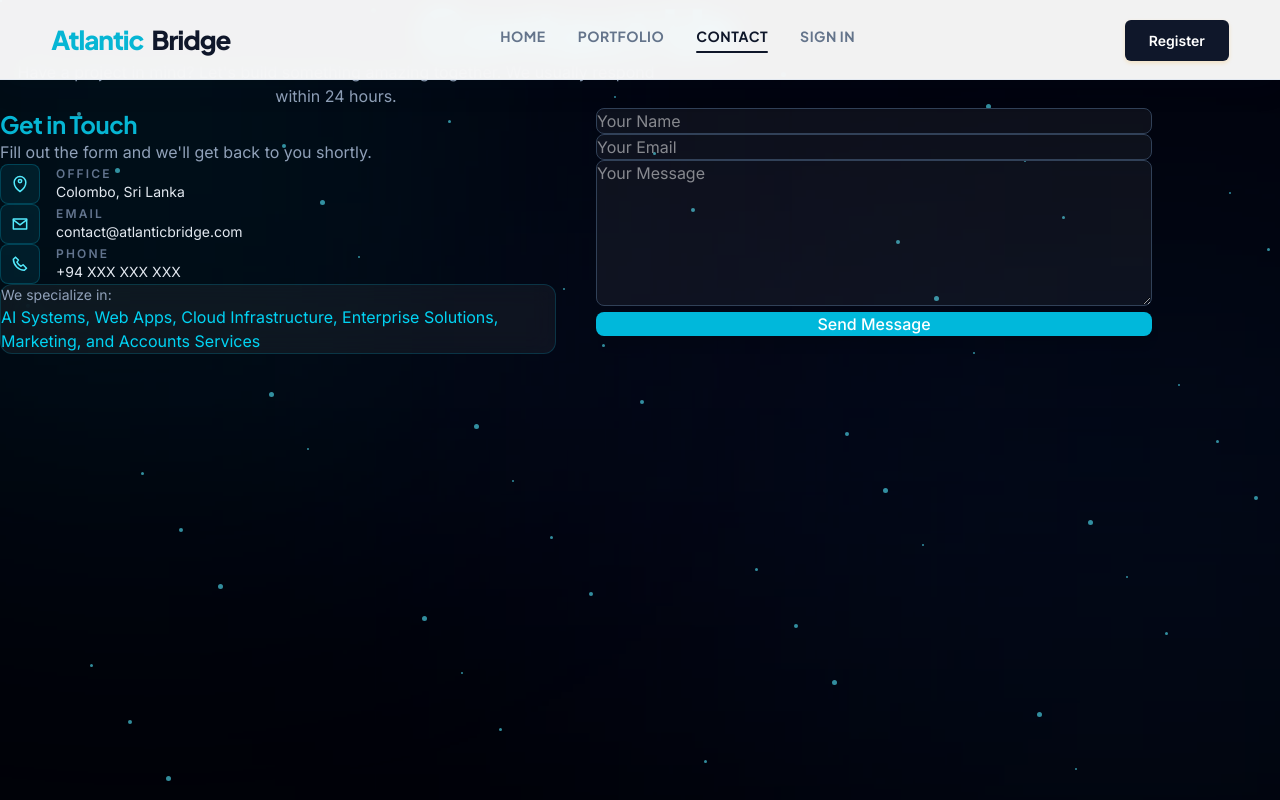
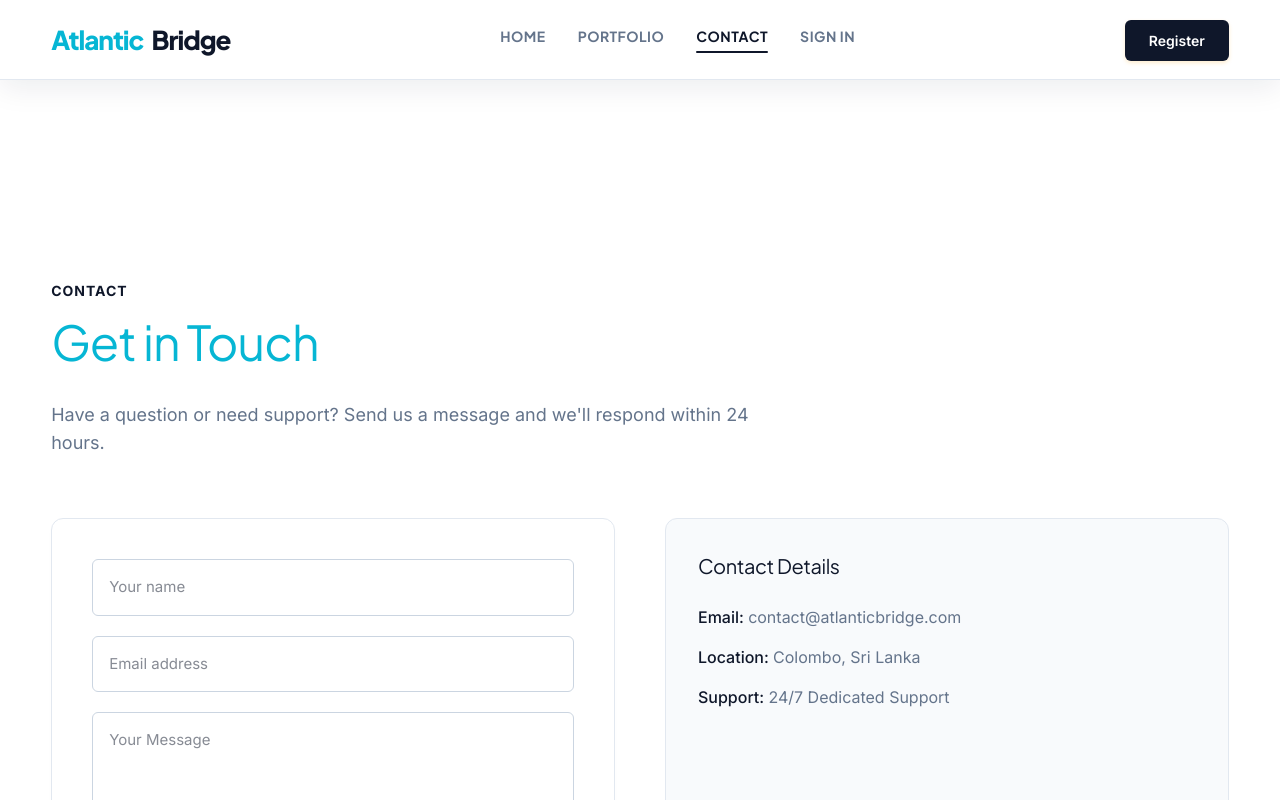
Before and after one commit to technologycenterLanka/TCL, a React (Vite) app: page /contact in a window 1280 px wide. Shown: the top 800 px of the page. Built offline with nearby package versions, Linux system fonts and the light colour scheme.

Commit message:
Refactor Contact page to match TC-Lanka design

```diff
--- a/src/pages/Contact.jsx
+++ b/src/pages/Contact.jsx
@@ -1,61 +1,6 @@
 import { useState } from "react";
 import { useSearchParams } from "react-router-dom";
-import { motion } from "framer-motion";
-import ParticlesBackground from "../components/background/ParticlesBackground";
-import ServicesBackground from "../components/background/ServicesBackground";
-
-const infoItems = [
-  {
-    label: "Office",
-    value: "Colombo, Sri Lanka",
-    icon: "location",
-  },
-  {
-    label: "Email",
-    value: "contact@atlanticbridge.com",
-    icon: "email",
-  },
-  {
-    label: "Phone",
-    value: "+94 XXX XXX XXX",
-    icon: "phone",
-  },
-];
-
-const ContactIcon = ({ type }) => {
-  const icons = {
-    location: (
-      <>
-        <path d="M12 21s7-4.6 7-11a7 7 0 1 0-14 0c0 6.4 7 11 7 11Z" />
-        <path d="M12 10.5a2 2 0 1 0 0-4 2 2 0 0 0 0 4Z" />
-      </>
-    ),
-    email: (
-      <>
-        <path d="M4 6h16v12H4z" />
-        <path d="m4 7 8 6 8-6" />
-      </>
-    ),
-    phone: (
-      <path d="M6.6 3.8 4 6.4c.4 7.1 6.1 12.8 13.2 13.2l2.6-2.6-4.1-4.1-2.5 1.8a11.6 11.6 0 0 1-4.9-4.9l1.8-2.5-3.5-3.5Z" />
-    ),
-  };
-
-  return (
-    <svg
-      aria-hidden="true"
-      viewBox="0 0 24 24"
-      className="h-5 w-5"
-      fill="none"
-      stroke="currentColor"
-      strokeWidth="1.8"
-      strokeLinecap="round"
-      strokeLinejoin="round"
-    >
-      {icons[type]}
-    </svg>
-  );
-};
+import SectionTitle from "../components/SectionTitle.jsx";
 
 const Contact = () => {
   const [searchParams] = useSearchParams();
@@ -118,134 +63,57 @@
   };
 
   return (
-    <section className="relative min-h-screen overflow-hidden bg-slate-950 text-white">
-      <ParticlesBackground />
-      <ServicesBackground />
-      <div className="absolute inset-0 bg-black/50" />
+    <main className="page">
+      <section className="container section contact">
+        <SectionTitle
+          eyebrow="CONTACT"
+          title={isQuoteRequest ? "Request a Quote" : "Get in Touch"}
+          text={isQuoteRequest ? "Tell us what your business needs and we will prepare a clear estimate." : "Have a question or need support? Send us a message and we'll respond within 24 hours."}
+        />
 
-      <div className="relative z-10 mx-auto max-w-6xl px-6 pb-20 pt-32">
-        <motion.div
-          initial={{ opacity: 0, y: 40 }}
-          animate={{ opacity: 1, y: 0 }}
-          className="mb-16 text-center"
-        >
-          <h1 className="text-4xl font-extrabold md:text-6xl">
-            {isQuoteRequest ? "Request a" : "Contact"}{" "}
-            <span className="text-cyan-400">
-              {isQuoteRequest ? "Quote" : "Us"}
-            </span>
-          </h1>
-
-          <p className="mx-auto mt-5 max-w-2xl text-slate-400">
-            {isQuoteRequest
-              ? "Tell us what your business needs and we will prepare a clear project estimate."
-              : "Have a project in mind? Let's build something amazing together. We usually respond within 24 hours."}
-          </p>
-        </motion.div>
-
-        <div className="grid gap-10 md:grid-cols-2">
-          <motion.div
-            initial={{ opacity: 0, x: -40 }}
-            whileInView={{ opacity: 1, x: 0 }}
-            viewport={{ once: true }}
-            className="space-y-6"
-          >
-            <div>
-              <h2 className="mb-2 text-2xl font-bold text-cyan-400">
-                {isQuoteRequest ? "Quote Details" : "Get in Touch"}
-              </h2>
-              <p className="text-slate-400">
-                {isQuoteRequest
-                  ? "Share your service interest, timeline, and budget range if available."
-                  : "Fill out the form and we'll get back to you shortly."}
-              </p>
-            </div>
-
-            <div className="space-y-4">
-              {infoItems.map((item) => (
-                <div
-                  key={item.label}
-                  className="flex items-center gap-4 text-slate-300"
-                >
-                  <span className="flex h-10 w-10 items-center justify-center rounded-lg border border-cyan-500/25 bg-cyan-500/10 text-cyan-300">
-                    <ContactIcon type={item.icon} />
-                  </span>
-                  <span>
-                    <span className="block text-xs font-semibold uppercase tracking-[0.18em] text-slate-500">
-                      {item.label}
-                    </span>
-                    <span className="block text-sm text-slate-200">
-                      {item.value}
-                    </span>
-                  </span>
-                </div>
-              ))}
-            </div>
-
-            <div className="rounded-xl border border-cyan-500/20 bg-white/5 p-5 backdrop-blur-md">
-              <p className="text-sm text-slate-400">We specialize in:</p>
-              <p className="mt-2 text-cyan-400">
-                AI Systems, Web Apps, Cloud Infrastructure, Enterprise
-                Solutions, Marketing, and Accounts Services
-              </p>
-            </div>
-          </motion.div>
-
-          <motion.form
-            onSubmit={handleSubmit}
-            initial={{ opacity: 0, x: 40 }}
-            whileInView={{ opacity: 1, x: 0 }}
-            viewport={{ once: true }}
-            className="space-y-4"
-          >
-            {error && <div className="rounded border border-red-500 bg-red-500/10 p-3 text-sm text-red-400">{error}</div>}
-            {successMessage && <div className="rounded border border-green-500 bg-green-500/10 p-3 text-sm text-green-400">{successMessage}</div>}
+        <div className="contact-grid">
+          <form className="contact-form" onSubmit={handleSubmit}>
+            {error && <div style={{ color: '#dc2626', background: '#fee2e2', padding: '12px', borderRadius: '6px', marginBottom: '1rem' }}>{error}</div>}
+            {successMessage && <div style={{ color: '#16a34a', background: '#dcfce7', padding: '12px', borderRadius: '6px', marginBottom: '1rem' }}>{successMessage}</div>}
 
             <input
               type="text"
               name="name"
-              placeholder="Your Name"
+              placeholder="Your name"
               value={form.name}
               onChange={handleChange}
-              className="w-full rounded-lg border border-slate-700 bg-white/5 p-3 outline-none focus:border-cyan-400"
               required
             />
-
             <input
               type="email"
               name="email"
-              placeholder="Your Email"
+              placeholder="Email address"
               value={form.email}
               onChange={handleChange}
-              className="w-full rounded-lg border border-slate-700 bg-white/5 p-3 outline-none focus:border-cyan-400"
               required
             />
-
             <textarea
               name="message"
-              placeholder={
-                isQuoteRequest
-                  ? "Tell us what service you need a quote for"
-                  : "Your Message"
-              }
+              placeholder={isQuoteRequest ? "Tell us what service you need a quote for" : "Your Message"}
               rows="6"
               value={form.message}
               onChange={handleChange}
-              className="w-full rounded-lg border border-slate-700 bg-white/5 p-3 outline-none focus:border-cyan-400"
               required
             />
+            <button type="submit" disabled={isLoading} className="btn primary" style={{ border: 'none', cursor: 'pointer', fontFamily: 'inherit' }}>
+              {isLoading ? "Sending..." : "Send Message"}
+            </button>
+          </form>
 
-            <button
-              type="submit"
-              disabled={isLoading}
-              className={`w-full rounded-lg py-3 font-medium shadow-lg transition ${isLoading ? "bg-cyan-500/50 cursor-not-allowed" : "bg-cyan-500 hover:bg-cyan-400 hover:shadow-cyan-500/40"}`}
-            >
-              {isLoading ? "Sending..." : (isQuoteRequest ? "Request Quote" : "Send Message")}
-            </button>
-          </motion.form>
+          <div className="glass-panel" style={{ background: 'var(--panel-hover)', border: '1px solid var(--line)', padding: '2rem', borderRadius: '12px' }}>
+            <h3 style={{ marginBottom: '1.5rem', color: 'var(--primary)', fontSize: '20px' }}>Contact Details</h3>
+            <p style={{ marginBottom: '1rem', color: 'var(--text)', fontWeight: '500' }}>Email: <span style={{ color: 'var(--muted)', fontWeight: '400' }}>contact@atlanticbridge.com</span></p>
+            <p style={{ marginBottom: '1rem', color: 'var(--text)', fontWeight: '500' }}>Location: <span style={{ color: 'var(--muted)', fontWeight: '400' }}>Colombo, Sri Lanka</span></p>
+            <p style={{ marginBottom: '1rem', color: 'var(--text)', fontWeight: '500' }}>Support: <span style={{ color: 'var(--muted)', fontWeight: '400' }}>24/7 Dedicated Support</span></p>
+          </div>
         </div>
-      </div>
-    </section>
+      </section>
+    </main>
   );
 };
 
```
